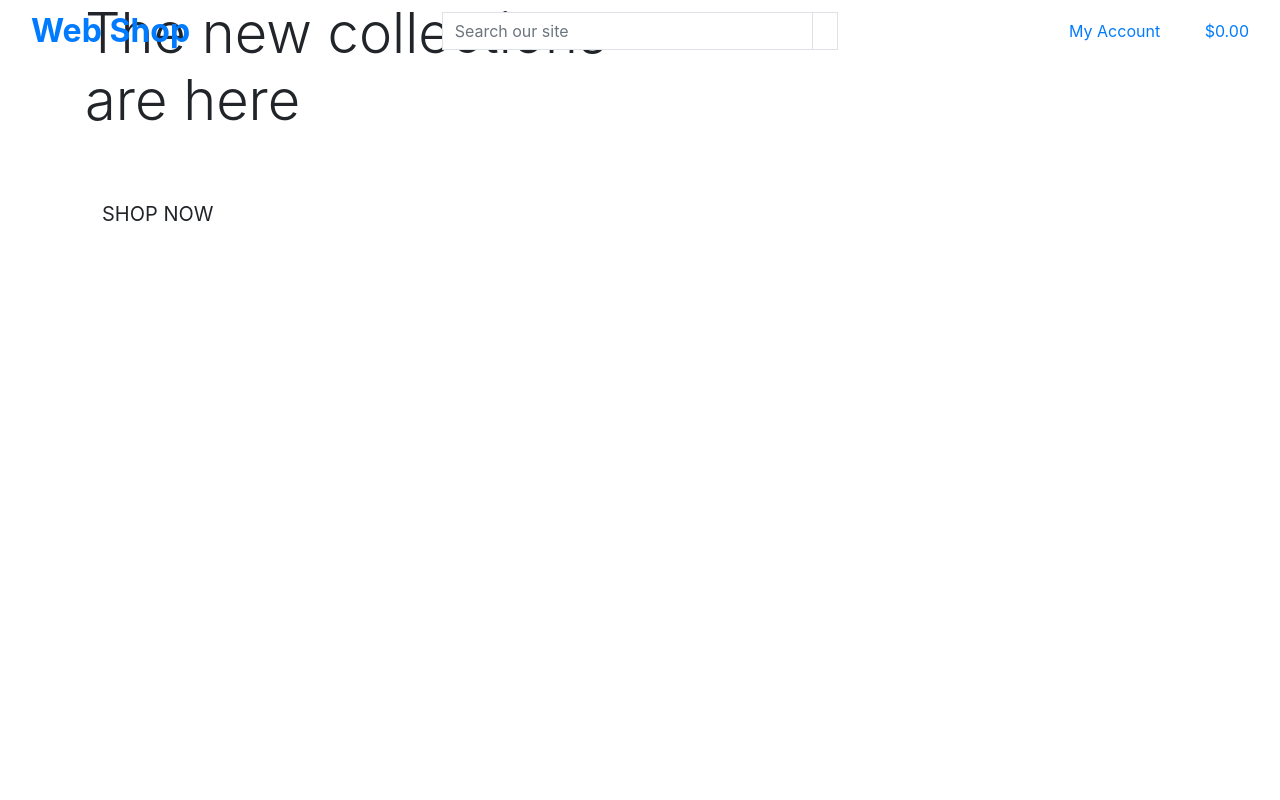
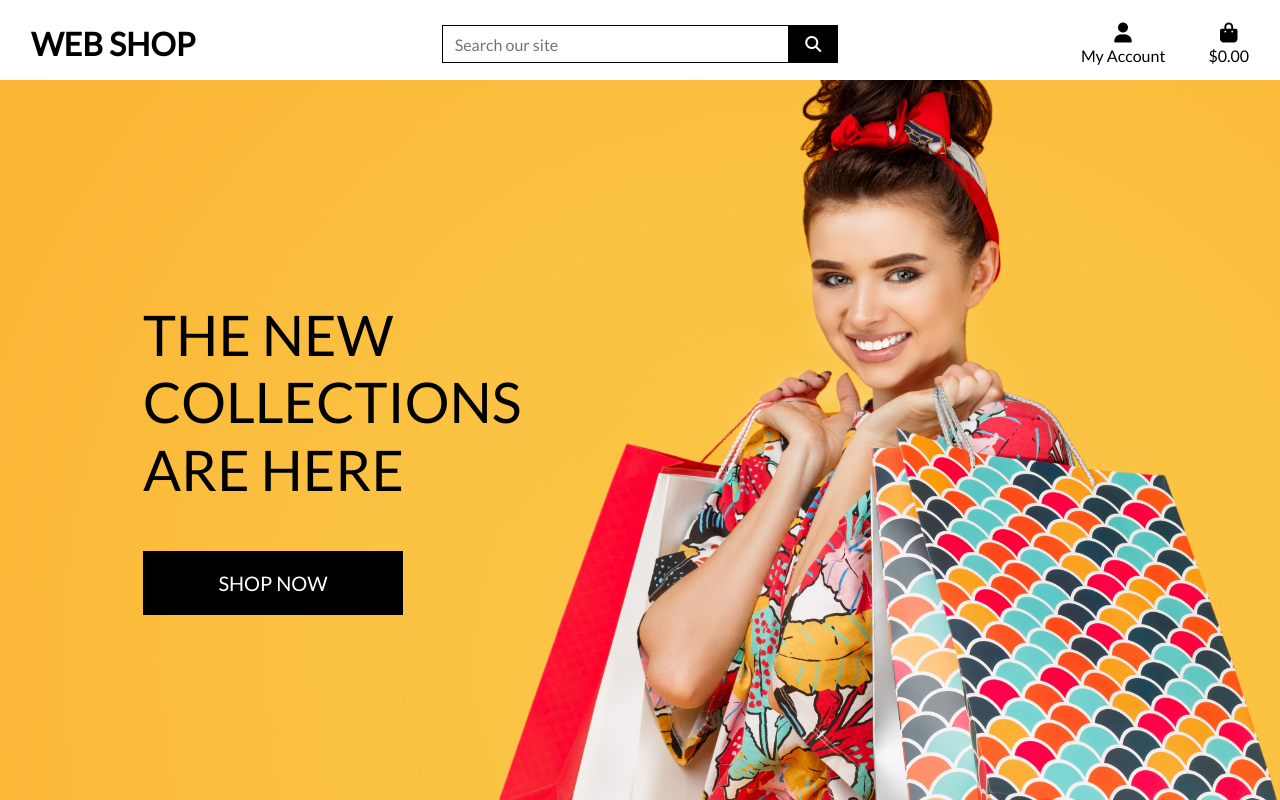
Before and after one commit to thorole/web_shop_django, a Django app: page / in a window 1280 px wide. Run offline with Django 3.2, Linux system fonts and the light colour scheme; some libraries are stand-ins or nearby versions.

Commit message:
Completed homepage header and css.

```diff
--- a/home/templates/home/index.html
+++ b/home/templates/home/index.html
@@ -2,6 +2,11 @@
 {% load static %}
 
 {% block page_header %}
+<div class="container header-container">
+    <div class="row">
+        <div class="col"></div>
+    </div>
+</div>
 {% endblock %}
 
 {% block content %}
--- /dev/null
+++ b/static/css/base.css
@@ -0,0 +1,81 @@
+html {
+    height: 100%;
+}
+
+body {
+   background: url('/media/homepage_background_cropped.jpg') no-repeat center center fixed;
+   background-size: cover;
+   height: calc(100vh - 164px);
+   color: #555;
+   font-family: 'Lato';
+}
+
+/* from Bulma */
+.icon {
+    align-items: center;
+    display: inline-flex;
+    justify-content: center;
+    height: 1.5rem;
+    width: 1.5rem;
+}
+
+.logo-font {
+    text-transform: uppercase;
+}
+
+.main-logo-link {
+    width: fit-content;
+}
+
+.shop-now-button {
+    background: #000;
+    color: #fff;
+    min-width: 260px;
+}
+
+.btn-black {
+    background: #000;
+    color: #fff;
+}
+
+.shop-now-button:hover,
+.shop-now-button:active,
+.shop-now-button:focus,
+.btn-black:hover,
+.btn-black:active,
+.btn-black:focus {
+    background: #222;
+    color: #fff;
+}
+
+.text-black {
+    color: #000 !important;
+}
+
+.border-black {
+    border: 1px solid #000 !important;
+}
+
+/* Media queries */
+
+/* Slightly larger container on xl screens */
+@media (min-width: 1200px) {
+    .container {
+        max-width: 80%;
+    }
+}
+
+/* fixed top navbar only on medium and up */
+@media (min-width: 992px) {
+    .fixed-top-desktop-only {
+        position: fixed;
+        top: 0;
+        right: 0;
+        left: 0;
+        z-index: 1030;
+    }
+
+    .header-container {
+        padding-top: 164px;
+    }
+}
--- a/templates/base.html
+++ b/templates/base.html
@@ -19,9 +19,12 @@
     {% endblock %}
 
     {% block extra_css %}
+    <link href="https://fonts.googleapis.com/css2?family=Lato&display=swap" rel="stylesheet">
+    <link rel="stylesheet" href="{% static 'css/base.css' %}">
     {% endblock %}
 
     {% block corejs %}
+    <script src="https://kit.fontawesome.com/ec0a1952f8.js" crossorigin="anonymous"></script>
     <script src="https://code.jquery.com/jquery-3.5.1.slim.min.js" integrity="sha384-DfXdz2htPH0lsSSs5nCTpuj/zy4C+OGpamoFVy38MVBnE+IbbVYUew+OrCXaRkfj" crossorigin="anonymous"></script>
     <script src="https://cdn.jsdelivr.net/npm/popper.js@1.16.1/dist/umd/popper.min.js" integrity="sha384-9/reFTGAW83EW2RDu2S0VKaIzap3H66lZH81PoYlFhbGU+6BZp6G7niu735Sk7lN" crossorigin="anonymous"></script>
     <script src="https://cdn.jsdelivr.net/npm/bootstrap@4.5.3/dist/js/bootstrap.min.js" integrity="sha384-w1Q4orYjBQndcko6MimVbzY0tgp4pWB4lZ7lr30WKz0vr/aWKhXdBNmNb5D92v7s" crossorigin="anonymous"></script>
@@ -35,7 +38,7 @@
 
 <body>
     <header class="container-fluid fixed-top">
-        <div class="row">
+        <div id="topnav" class="row bg-white pt-lg-2 d-none d-lg-flex">
             <div class="col-12 col-lg-4 my-auto py-1 py-lg-1 text-center text-lg-left">
                 <a href="{% url 'home' %}" class="nav-link main-logo-link">
                     <h2 class="logo-font text-black my-0"><strong>Web Shop</strong></h2>
--- a/web_shop/settings.py
+++ b/web_shop/settings.py
@@ -151,3 +151,7 @@ USE_TZ = True
 # https://docs.djangoproject.com/en/3.1/howto/static-files/
 
 STATIC_URL = '/static/'
+STATICFILES_DIRS = (os.path.join(BASE_DIR, 'static'),)
+
+MEDIA_URL = '/media/'
+MEDIA_ROOT = os.path.join(BASE_DIR, 'media')
--- a/web_shop/urls.py
+++ b/web_shop/urls.py
@@ -15,9 +15,11 @@ Including another URLconf
 """
 from django.contrib import admin
 from django.urls import path, include
+from django.conf import settings
+from django.conf.urls.static import static
 
 urlpatterns = [
     path('admin/', admin.site.urls),
     path('accounts/', include('allauth.urls')),
     path('', include('home.urls')),
-]
+] + static(settings.MEDIA_URL, document_root=settings.MEDIA_ROOT)
```
Also changed, not shown: media/homepage_background_cropped.jpg (added).
